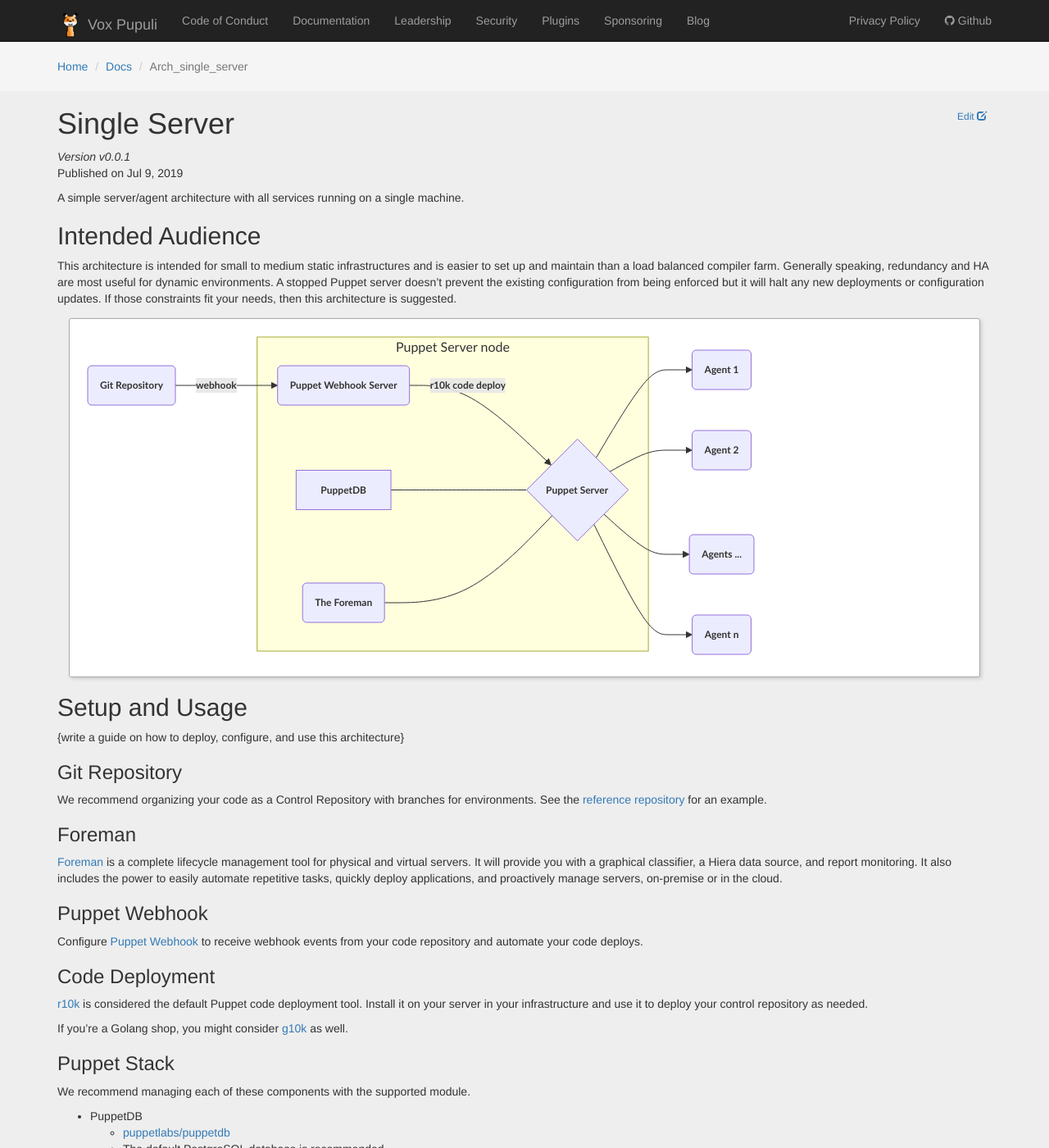
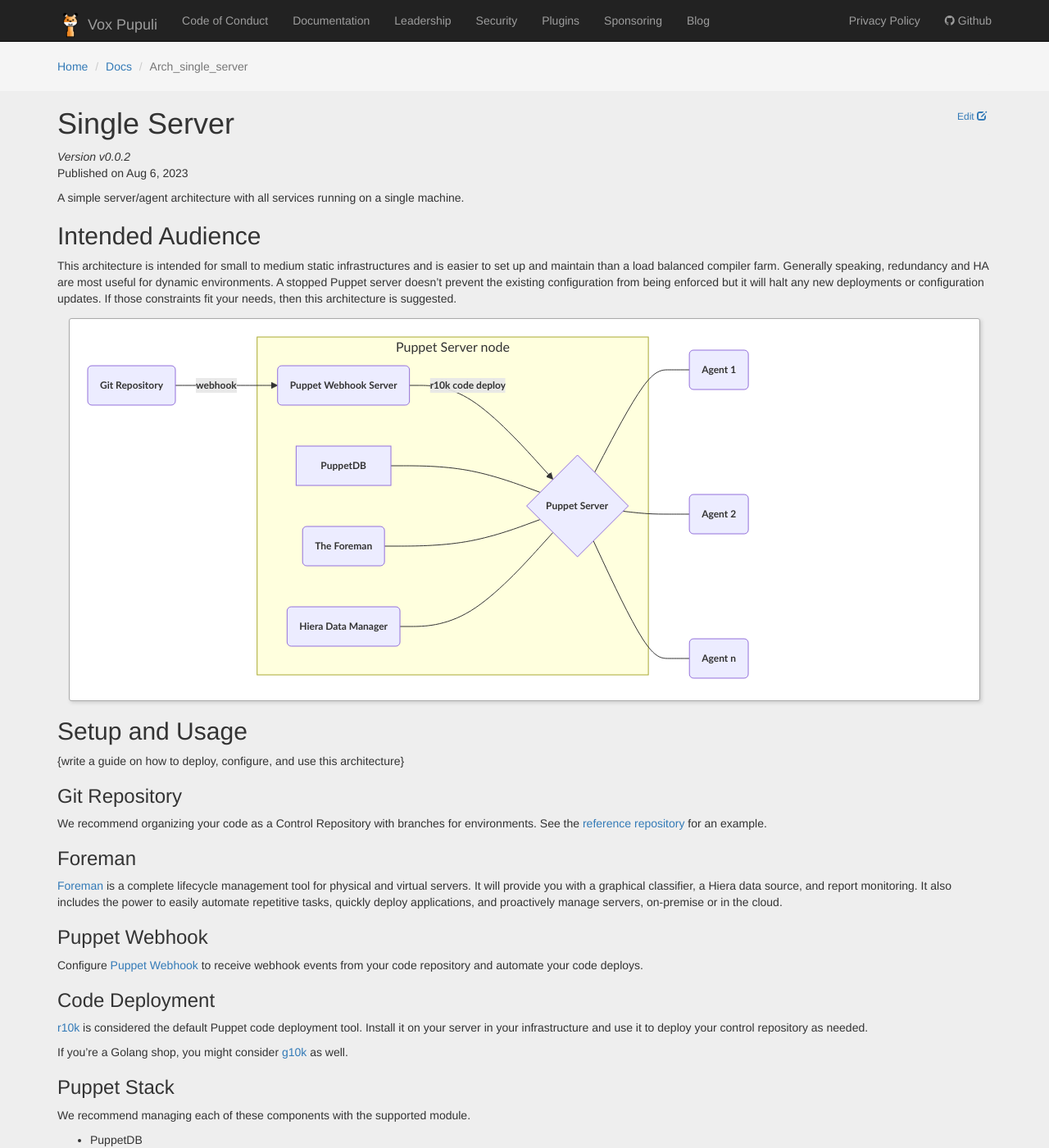
Before and after one commit to voxpupuli/voxpupuli.github.io, a Jekyll site: the page built from _docs/arch_single_server.md, in a window 1280 px wide and 1400 px high. Shown: the whole window at 82% size. Built offline with Jekyll 4.4.1, drawn with Linux system fonts in a browser that asks for light colours; nearby versions of some CDN libraries; some of the changed text lies outside the part shown.

Commit message:
also update single arch

```diff
--- a/_docs/arch_single_server.md
+++ b/_docs/arch_single_server.md
@@ -1,8 +1,8 @@
 ---
 layout: architecture
 title: Single Server
-date: 2019-07-09
-version: v0.0.1
+date: 2023-08-06
+version: v0.0.2
 summary: A simple server/agent architecture with all services running on a single machine.
 ---
 
@@ -25,13 +25,10 @@
     Webhook(Puppet Webhook Server)
     PuppetDB
     PuppetServer{Puppet Server}
+    HDM(Hiera Data Manager)
   end
 
-  Agent1(Agent 1)
-  Agent2(Agent 2)
-  Agents(Agents ...)
-  Agent_n(Agent n)
-
+  click HDM "https://github.com/betadots/hdm" "HDM is a web interface for analyzing and managing hiera data."
   click Foreman "https://www.theforeman.org" "Foreman is a complete lifecycle management tool for physical and virtual servers."
   click Webhook "https://github.com/voxpupuli/puppet_webhook" "A webhook service that can trigger code deploys from source code repository updates."
 
@@ -40,11 +37,15 @@
 
   PuppetDB --- PuppetServer
   Foreman --- PuppetServer
+  HDM --- PuppetServer
 
-  PuppetServer --> Agent1
-  PuppetServer --> Agent2
-  PuppetServer --> Agents
-  PuppetServer --> Agent_n
+  Agent1(Agent 1)
+  Agent2(Agent 2)
+  Agent_n(Agent n)
+
+  PuppetServer --- Agent1
+  PuppetServer --- Agent2
+  PuppetServer --- Agent_n
 </div>
 
 ## Setup and Usage
```
Also changed, not shown: other parts of _docs/arch_single_server.md (+1 -1 lines), _docs/arch_load_balanced.md (+1 -1 lines).
